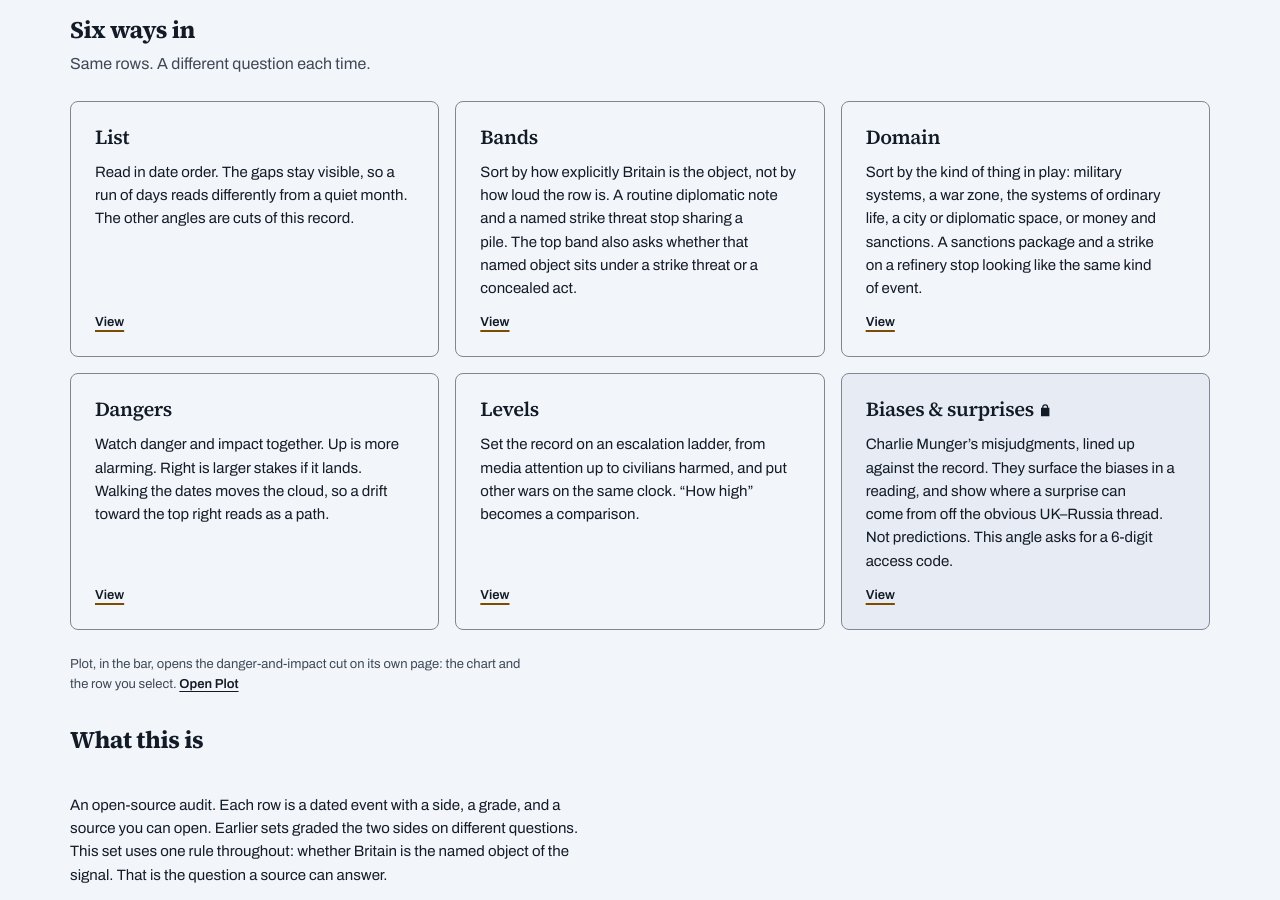
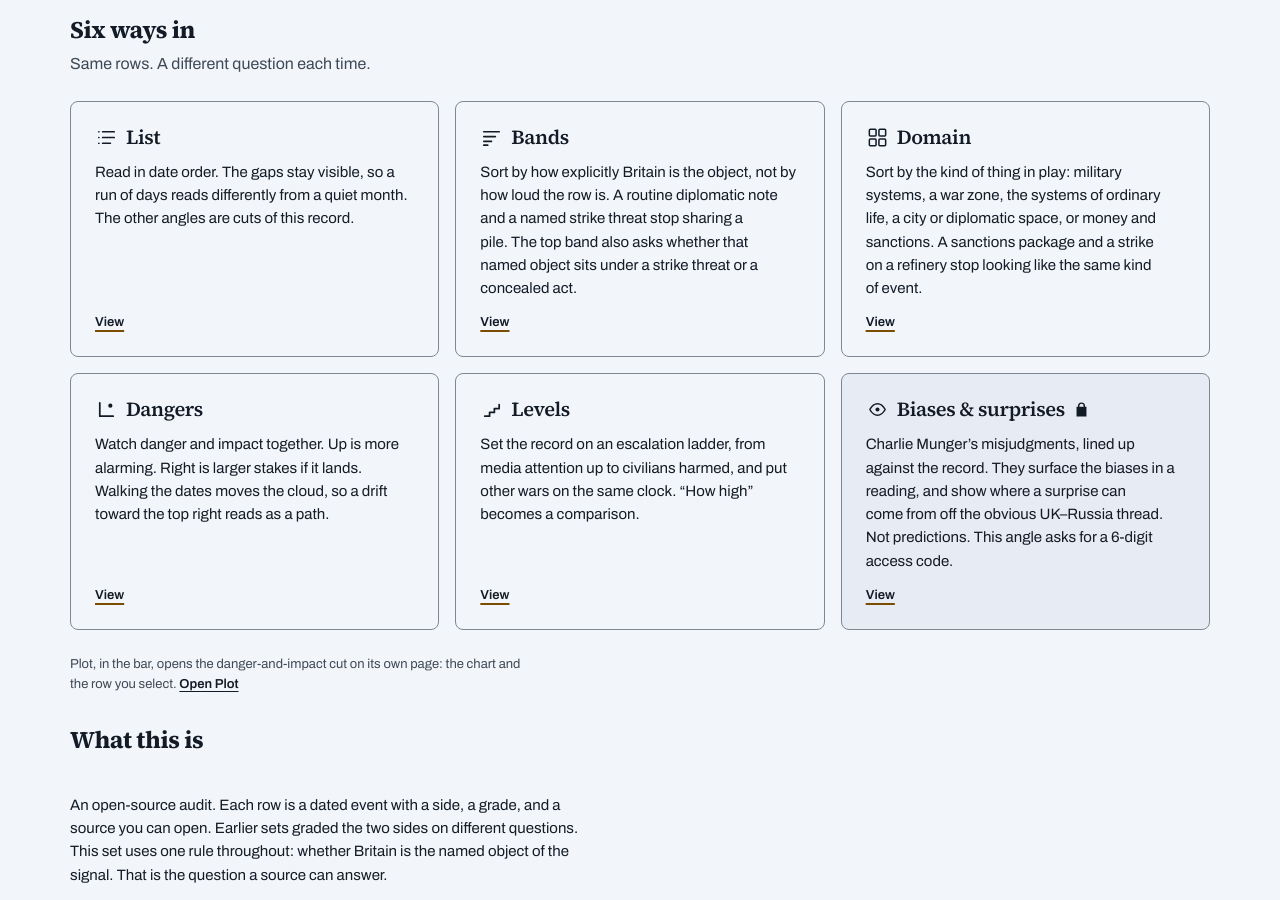
Before and after one commit to NadavRaviv/UK-Russia-escalation, a plain HTML site: page index.html in a window 1280 px wide. Shown: the part 880-1780 px from the top of the page. Drawn offline with Linux system fonts and the light colour scheme.

Commit message:
Add an icon beside each homepage angle headline.
List, Bands, Domain, Dangers, Levels, and Biases each get a mark in the title row, so the six cards can be told apart without the paragraph.

Co-authored-by: Nadav Raviv <NadavRaviv@users.noreply.github.com>

```diff
--- a/index.html
+++ b/index.html
@@ -175,9 +175,21 @@ try { if (localStorage.getItem("uk-ru-theme") === "dark") document.documentEleme
 .choice h3 {
   display: flex;
   align-items: center;
-  gap: var(--space-2xs);
+  gap: var(--space-xs);
   font-size: var(--text-xl);
   font-weight: 600;
+}
+
+.choice__icon,
+.choice h3 .lock {
+  flex: none;
+  width: 1.15em;
+  height: 1.15em;
+}
+
+.choice h3 .lock {
+  width: 0.85em;
+  height: 0.85em;
 }
 
 .choice p {
@@ -306,6 +318,14 @@ try { if (localStorage.getItem("uk-ru-theme") === "dark") document.documentEleme
 (function () {
   const { esc, initLang, PHOTOS, url, creditInner } = window.UKRU_UI;
   const LOCK = `<svg class="lock" viewBox="0 0 24 24" fill="currentColor" aria-hidden="true"><path d="M17 8V7a5 5 0 0 0-10 0v1H5v14h14V8h-2zm-8 0V7a3 3 0 0 1 6 0v1H9z"/></svg>`;
+  const ICONS = {
+    outline: `<svg class="choice__icon" viewBox="0 0 24 24" aria-hidden="true"><path d="M8 6h12M8 12h12M8 18h8M4 6h.01M4 12h.01M4 18h.01" fill="none" stroke="currentColor" stroke-width="1.8" stroke-linecap="round"/></svg>`,
+    kanban: `<svg class="choice__icon" viewBox="0 0 24 24" aria-hidden="true"><path d="M4 6h16M4 11h12M4 16h8M4 20h4" fill="none" stroke="currentColor" stroke-width="1.8" stroke-linecap="round"/></svg>`,
+    domain: `<svg class="choice__icon" viewBox="0 0 24 24" aria-hidden="true"><rect x="3.5" y="3.5" width="7" height="7" rx="1" fill="none" stroke="currentColor" stroke-width="1.6"/><rect x="13.5" y="3.5" width="7" height="7" rx="1" fill="none" stroke="currentColor" stroke-width="1.6"/><rect x="3.5" y="13.5" width="7" height="7" rx="1" fill="none" stroke="currentColor" stroke-width="1.6"/><rect x="13.5" y="13.5" width="7" height="7" rx="1" fill="none" stroke="currentColor" stroke-width="1.6"/></svg>`,
+    danger: `<svg class="choice__icon" viewBox="0 0 24 24" aria-hidden="true"><path d="M5 19V5M5 19h14" fill="none" stroke="currentColor" stroke-width="1.8" stroke-linecap="round"/><circle cx="16" cy="8" r="2.2" fill="currentColor"/></svg>`,
+    ladder: `<svg class="choice__icon" viewBox="0 0 24 24" aria-hidden="true"><path d="M5 19h5v-4h5v-4h5V7" fill="none" stroke="currentColor" stroke-width="1.8" stroke-linejoin="round" stroke-linecap="round"/></svg>`,
+    munger: `<svg class="choice__icon" viewBox="0 0 24 24" aria-hidden="true"><path d="M4 12c2.2-4 5-6 8-6s5.8 2 8 6c-2.2 4-5 6-8 6s-5.8-2-8-6z" fill="none" stroke="currentColor" stroke-width="1.6"/><circle cx="12" cy="12" r="2.1" fill="currentColor"/></svg>`,
+  };
 
   const COPY = {
     en: {
@@ -416,7 +436,7 @@ try { if (localStorage.getItem("uk-ru-theme") === "dark") document.documentEleme
       const lock = a.locked ? LOCK : "";
       const locked = a.locked ? ` choice--locked" title="${esc(c.locked)}"` : `"`;
       return `<a class="choice${locked} href="./uk-russia-merged-timeline.html#view=${a.view}">
-        <h3>${esc(name)}${lock}</h3>
+        <h3>${ICONS[a.view]}${esc(name)}${lock}</h3>
         <p>${esc(why)}</p>
         <span class="choice__go">${esc(c.open)}</span>
       </a>`;
```
